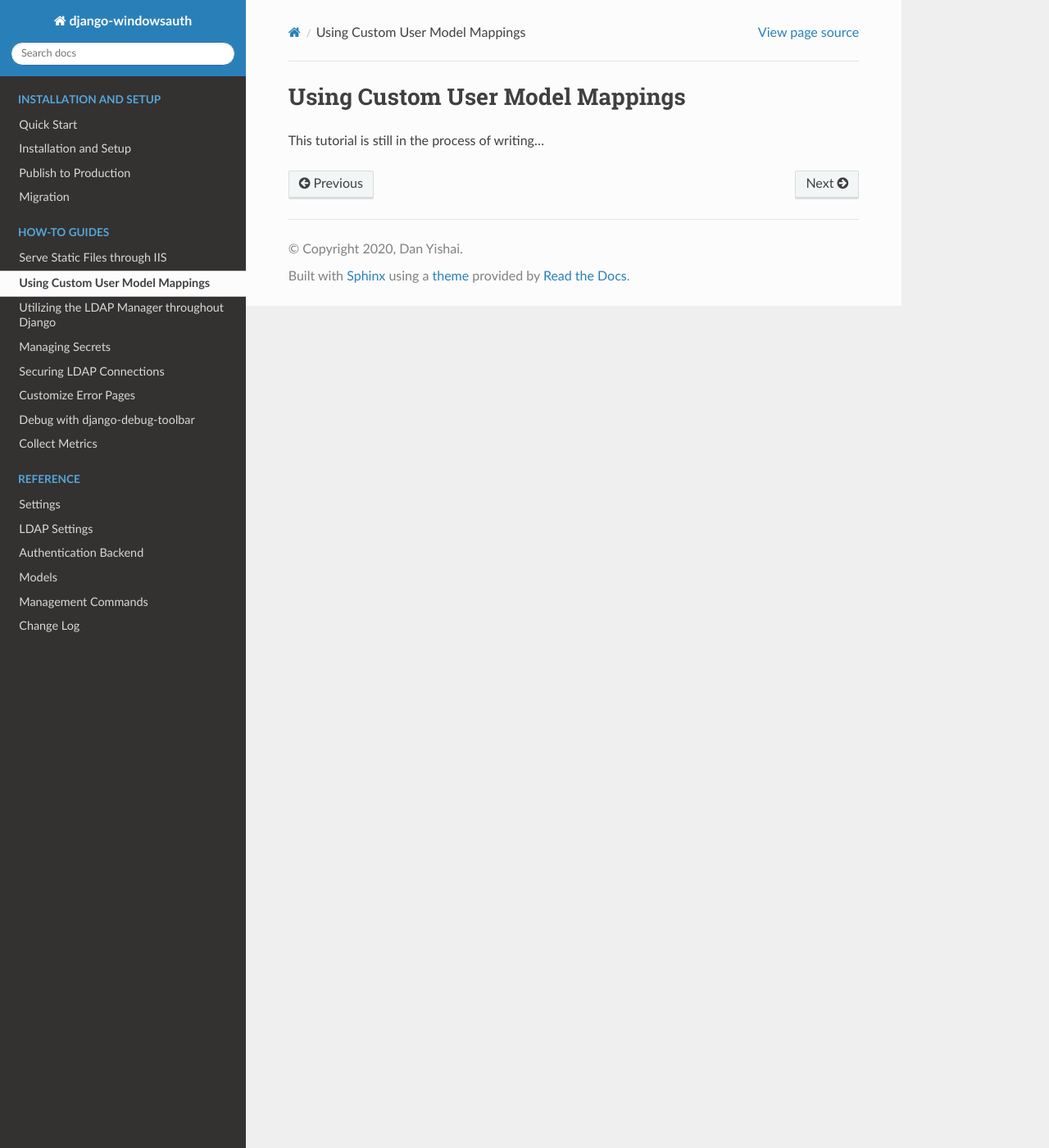
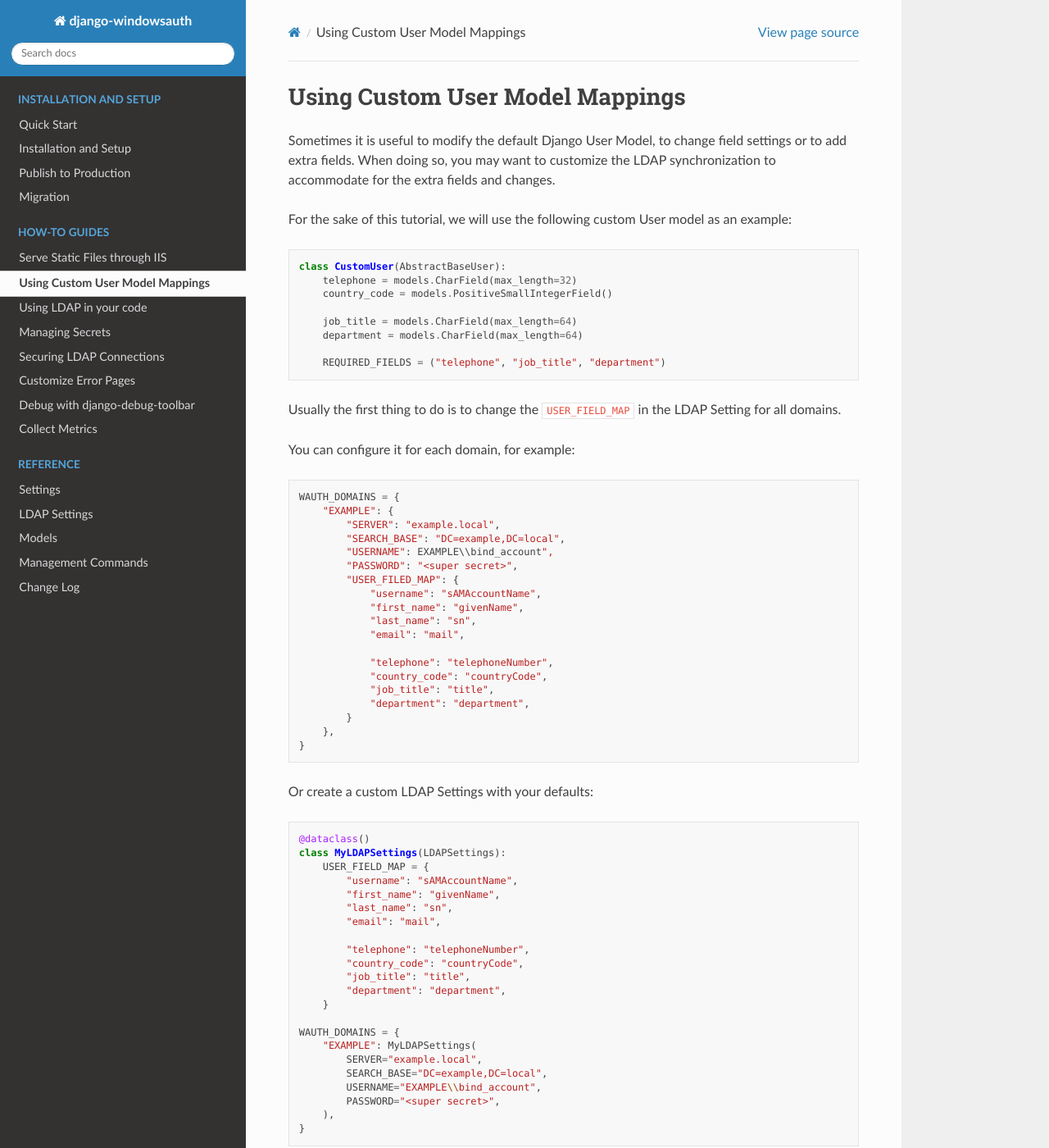
Before and after one commit to danyi1212/django-windowsauth, a Sphinx documentation site: the page built from docs/source/howto/custom_user_fields.rst, in a window 1280 px wide and 1400 px high. Shown: the whole window at 82% size. Built offline with Sphinx 7.4.7 and the Read the Docs theme 2.0.0, drawn with Linux system fonts in a browser that asks for light colours; some of the changed text lies outside the part shown.

Commit message:
📖 More docs and tutorials

```diff
--- a/docs/source/howto/custom_user_fields.rst
+++ b/docs/source/howto/custom_user_fields.rst
@@ -2,6 +2,77 @@
 Using Custom User Model Mappings
 ================================
 
-This tutorial is still in the process of writing...
+Sometimes it is useful to modify the default Django User Model, to change field settings or to add extra fields.
+When doing so, you may want to customize the LDAP synchronization to accommodate for the extra fields and changes.
+
+For the sake of this tutorial, we will use the following custom User model as an example:
+
+.. code-block:: python
+
+    class CustomUser(AbstractBaseUser):
+        telephone = models.CharField(max_length=32)
+        country_code = models.PositiveSmallIntegerField()
+
+        job_title = models.CharField(max_length=64)
+        department = models.CharField(max_length=64)
+
+        REQUIRED_FIELDS = ("telephone", "job_title", "department")
+
+Usually the first thing to do is to change the ``USER_FIELD_MAP`` in the LDAP Setting for all domains.
+
+You can configure it for each domain, for example:
+
+.. code-block:: python
+
+    WAUTH_DOMAINS = {
+        "EXAMPLE": {
+            "SERVER": "example.local",
+            "SEARCH_BASE": "DC=example,DC=local",
+            "USERNAME": EXAMPLE\\bind_account",
+            "PASSWORD": "<super secret>",
+            "USER_FILED_MAP": {
+                "username": "sAMAccountName",
+                "first_name": "givenName",
+                "last_name": "sn",
+                "email": "mail",
+
+                "telephone": "telephoneNumber",
+                "country_code": "countryCode",
+                "job_title": "title",
+                "department": "department",
+            }
+        },
+    }
+
+Or create a custom LDAP Settings with your defaults:
+
+.. code-block:: python
+
+    @dataclass()
+    class MyLDAPSettings(LDAPSettings):
+        USER_FIELD_MAP = {
+            "username": "sAMAccountName",
+            "first_name": "givenName",
+            "last_name": "sn",
+            "email": "mail",
+
+            "telephone": "telephoneNumber",
+            "country_code": "countryCode",
+            "job_title": "title",
+            "department": "department",
+        }
+
+    WAUTH_DOMAINS = {
+        "EXAMPLE": MyLDAPSettings(
+            SERVER="example.local",
+            SEARCH_BASE="DC=example,DC=local",
+            USERNAME="EXAMPLE\\bind_account",
+            PASSWORD="<super secret>",
+        ),
+    }
+
+.. seealso::
+    Reference for ``USER_FIELD_MAP`` LDAP Setting at :doc:`../reference/ldap_settings`
+
 
 .. TODO custom user model mapping
--- a/docs/source/index.rst
+++ b/docs/source/index.rst
@@ -44,7 +44,6 @@
 
    reference/settings_reference
    reference/ldap_settings
-   reference/auth_backend
    reference/models
    reference/management_commands
    reference/change_log
```
Also changed, not shown: docs/source/howto/using_ldap_manager.rst (+74 -4 lines), docs/source/reference/auth_backend.rst (deleted, +0 -7 lines), docs/source/reference/management_commands.rst (+16 -1 lines).
